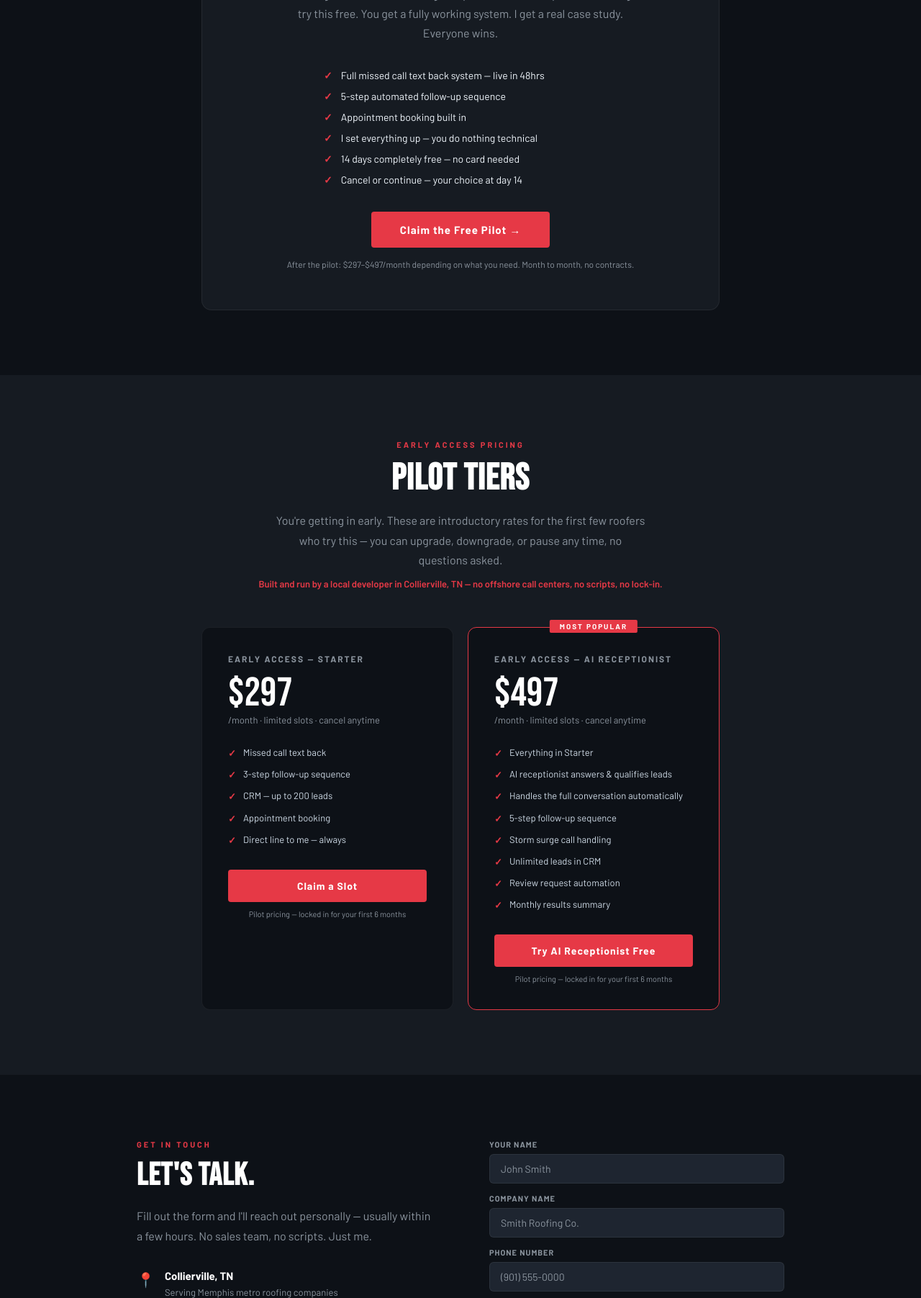
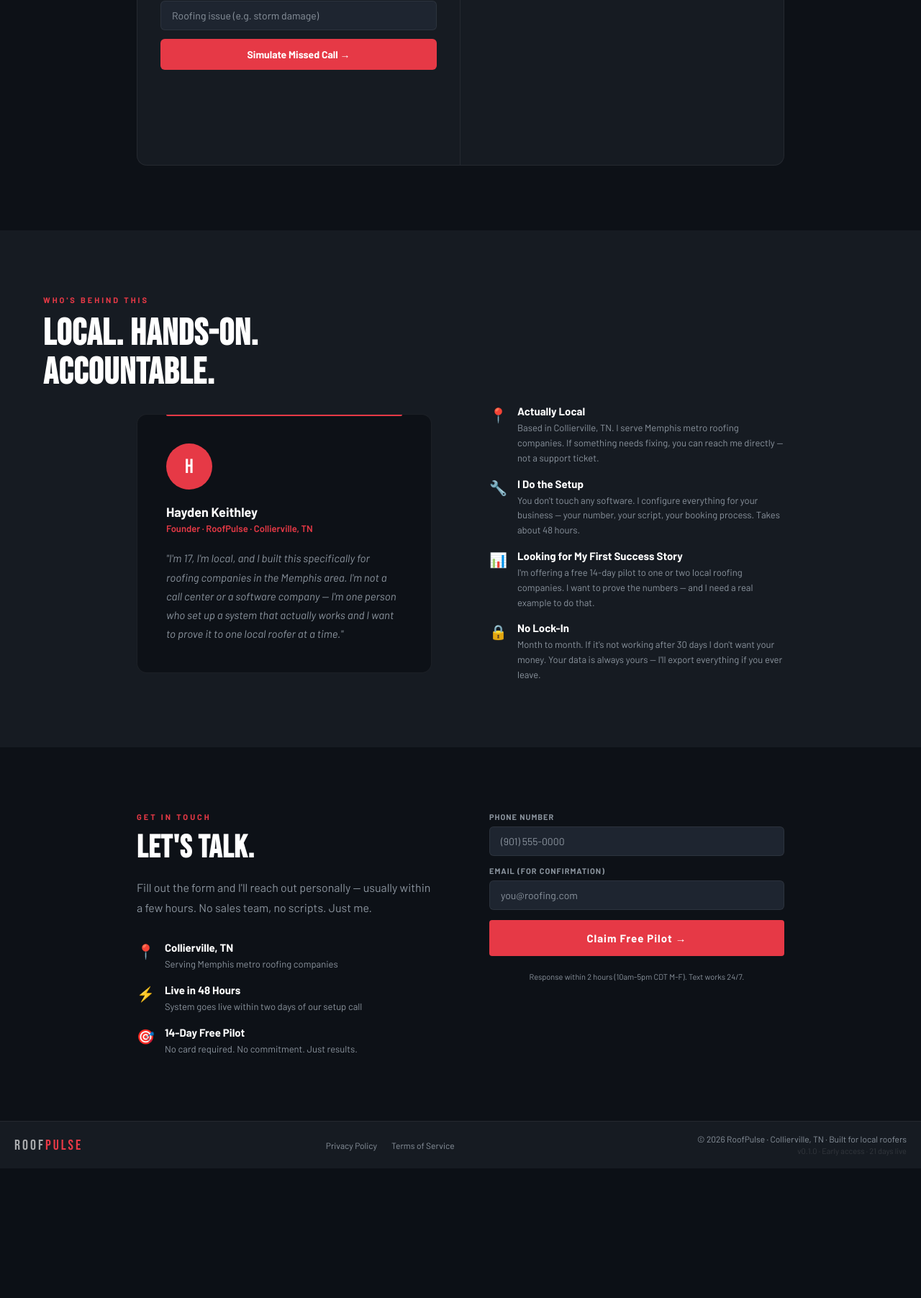
Before and after one commit to Roof-Pulse/RoofPulse-Site, a Flask app: page / in a window 1280 px wide. Shown: the part 4277-6080 px from the top of the page at 72% size. After the commit the page ends 5883 px from the top, so only its background shows below. Run offline with Flask 3, Linux system fonts and the light colour scheme.

Commit message:
Update landing.html

```diff
--- a/templates/landing.html
+++ b/templates/landing.html
@@ -375,31 +375,6 @@
     .pilot-check::before { content: '✓'; color: var(--red); font-weight: 700; flex-shrink: 0; }
     .pilot-fine { font-size: 12px; color: var(--gray); margin-top: 16px; }
 
-    /* ── PRICING ── */
-    .pricing-section { background: var(--dark-2); padding: 90px 60px; }
-    .pricing-grid {
-      display: grid; grid-template-columns: repeat(auto-fit, minmax(280px, 1fr));
-      gap: 20px; max-width: 720px; margin: 52px auto 0;
-    }
-    .price-card {
-      background: var(--dark); border: 1px solid var(--border);
-      border-radius: 12px; padding: 36px; transition: all .3s; position: relative;
-    }
-    .price-card.featured { border-color: var(--red); }
-    .price-card.featured::before {
-      content: 'MOST POPULAR'; position: absolute;
-      top: -11px; left: 50%; transform: translateX(-50%);
-      background: var(--red); color: var(--white);
-      font-size: 10px; font-weight: 700; letter-spacing: 2px;
-      padding: 3px 14px; border-radius: 2px;
-    }
-    .price-name { font-size: 12px; font-weight: 700; letter-spacing: 2px; text-transform: uppercase; color: var(--gray); margin-bottom: 14px; }
-    .price-amount { font-family: 'Bebas Neue', sans-serif; font-size: 56px; color: var(--white); line-height: 1; }
-    .price-period { font-size: 13px; color: var(--gray); margin-bottom: 28px; }
-    .price-features { list-style: none; margin-bottom: 32px; display: flex; flex-direction: column; gap: 11px; }
-    .price-features li { font-size: 13px; color: #cdd9e5; display: flex; align-items: flex-start; gap: 10px; line-height: 1.4; }
-    .price-features li::before { content: '✓'; color: var(--red); font-weight: 700; flex-shrink: 0; margin-top: 1px; }
-
     /* ── CONTACT ── */
     .contact-section { padding: 90px 60px; }
     .contact-grid {
@@ -477,11 +452,9 @@
 <nav>
   <div class="nav-logo">ROOF<span>PULSE</span></div>
   <div class="nav-links">
-    <a href="#how">How It Works</a>
-    <a href="#demo">See the Demo</a>
-    <a href="#founder">About</a>
-    <a href="#contact" class="nav-cta">Talk to Me</a>
-    <a href="#pricing">Pricing</a>
+  <a href="#how">How</a>
+  <a href="#demo">Demo</a>
+  <a href="#pilot" class="nav-cta">Free Pilot</a>
 </div>
 </nav>
 
@@ -508,8 +481,7 @@
     </p>
 
     <div class="hero-actions">
-      <a href="#demo" class="btn-primary">See the Demo</a>
-      <a href="#contact" class="btn-ghost">Talk to Me →</a>
+      <a href="#contact" class="btn-primary">Claim Free Pilot →</a>
     </div>
 
     <div class="hero-trust">
@@ -524,9 +496,32 @@
       <div class="trust-item">
         <div class="trust-dot"></div>
         No contracts, ever
+       <div class="trust-item">
+        <div class="trust-dot"></div>
+        Reply in 2hrs (10am-5pm)
       </div>
     </div>
   </div>
+
+  <!-- PILOT OFFER -->
+<section class="pilot-section" id="pilot">
+  <div class="pilot-card">
+    <div class="pilot-eyebrow">Limited Pilot Offer</div>
+    <h2 class="pilot-title">FREE 14-DAY PILOT<br>FOR LOCAL ROOFERS</h2>
+    <p class="pilot-desc">I'm looking for one or two roofing companies in the Memphis area willing to try this free. You get a fully working system. I get a real case study. Everyone wins.</p>
+
+<div class="pilot-checklist">
+  <div class="pilot-check">Live in 48 hours — I set it up</div>
+  <div class="pilot-check">Texts missed calls in <60s</div>
+  <div class="pilot-check">AI books inspections automatically</div>
+  <div class="pilot-check">14 days free, no card needed</div>
+</div>
+<a href="#contact" class="btn-primary">Claim Free Pilot</a>
+   <p class="pilot-fine" style="font-size: 11px; color: var(--gray); margin-top: 20px;">
+  After pilot: $297–$497/mo (volume-based). Month-to-month.
+</p>
+  </div>
+</section>
 
   <!-- Conversation mockup -->
   <div class="hero-right">
@@ -751,76 +746,6 @@
   </div>
 </section>
 
-<!-- PILOT OFFER -->
-<section class="pilot-section" id="pilot">
-  <div class="pilot-card">
-    <div class="pilot-eyebrow">Limited Pilot Offer</div>
-    <h2 class="pilot-title">FREE 14-DAY PILOT<br>FOR LOCAL ROOFERS</h2>
-    <p class="pilot-desc">I'm looking for one or two roofing companies in the Memphis area willing to try this free. You get a fully working system. I get a real case study. Everyone wins.</p>
-
-    <div class="pilot-checklist">
-      <div class="pilot-check">Full missed call text back system — live in 48hrs</div>
-      <div class="pilot-check">5-step automated follow-up sequence</div>
-      <div class="pilot-check">Appointment booking built in</div>
-      <div class="pilot-check">I set everything up — you do nothing technical</div>
-      <div class="pilot-check">14 days completely free — no card needed</div>
-      <div class="pilot-check">Cancel or continue — your choice at day 14</div>
-    </div>
-
-    <a href="#contact" class="btn-primary" style="font-size:15px;padding:16px 40px;">Claim the Free Pilot →</a>
-    <p class="pilot-fine">After the pilot: $297–$497/month depending on what you need. Month to month, no contracts.</p>
-  </div>
-</section>
-
-<!-- PRICING -->
-<section class="pricing-section" id="pricing">
-  <div style="text-align:center;">
-    <div class="section-label">Early Access Pricing</div>
-    <h2 class="section-title">Pilot Tiers</h2>
-    <p class="section-sub" style="margin:0 auto 12px;">
-      You're getting in early. These are introductory rates for the first few roofers
-      who try this — you can upgrade, downgrade, or pause any time, no questions asked.
-    </p>
-    <p style="font-size:13px;color:var(--red);font-weight:600;margin-bottom:0;">
-      Built and run by a local developer in Collierville, TN — no offshore call centers, no scripts, no lock-in.
-    </p>
-  </div>
-
-  <div class="pricing-grid">
-    <div class="price-card">
-      <div class="price-name">Early Access — Starter</div>
-      <div class="price-amount">$297</div>
-      <div class="price-period">/month · limited slots · cancel anytime</div>
-      <ul class="price-features">
-        <li>Missed call text back</li>
-        <li>3-step follow-up sequence</li>
-        <li>CRM — up to 200 leads</li>
-        <li>Appointment booking</li>
-        <li>Direct line to me — always</li>
-      </ul>
-      <a href="#contact" class="btn-primary" style="width:100%;text-align:center;display:block;">Claim a Slot</a>
-      <p style="font-size:11px;color:var(--gray);text-align:center;margin-top:10px;">Pilot pricing — locked in for your first 6 months</p>
-    </div>
-
-    <div class="price-card featured">
-      <div class="price-name">Early Access — AI Receptionist</div>
-      <div class="price-amount">$497</div>
-      <div class="price-period">/month · limited slots · cancel anytime</div>
-      <ul class="price-features">
-        <li>Everything in Starter</li>
-          <li>AI receptionist answers & qualifies leads</li>
-          <li>Handles the full conversation automatically</li>
-          <li>5-step follow-up sequence</li>
-          <li>Storm surge call handling</li>
-          <li>Unlimited leads in CRM</li>
-          <li>Review request automation</li>
-          <li>Monthly results summary</li>
-      </ul>
-      <a href="#contact" class="btn-primary" style="width:100%;text-align:center;display:block;">Try AI Receptionist Free</a>
-      <p style="font-size:11px;color:var(--gray);text-align:center;margin-top:10px;">Pilot pricing — locked in for your first 6 months</p>
-    </div>
-  </div>
-</section>
 
 <!-- CONTACT -->
 <section class="contact-section" id="contact">
@@ -859,36 +784,19 @@
     <div>
      <form class="contact-form" id="contact-form">
   <div class="form-group">
-          <label class="form-label">Your Name</label>
-          <input class="form-input" type="text" name="name" placeholder="John Smith" required>
-        </div>
-        <div class="form-group">
-          <label class="form-label">Company Name</label>
-          <input class="form-input" type="text" name="company" placeholder="Smith Roofing Co." required>
-        </div>
-        <div class="form-group">
     <label class="form-label">Phone Number</label>
     <input class="form-input" type="tel" name="phone" placeholder="(901) 555-0000" required>
   </div>
   <div class="form-group">
-          <label class="form-label">Email Address</label>
-          <input class="form-input" type="email" name="email" placeholder="you@smithroofing.com" required>
+    <label class="form-label">Email (for confirmation)</label>
+    <input class="form-input" type="email" name="email" placeholder="you@roofing.com" required>
   </div>
-        <div class="form-group">
-          <label class="form-label">How many calls do you think you miss per week?</label>
-          <select class="form-input" name="missed_calls" style="cursor:pointer;">
-            <option value="">Rough estimate</option>
-            <option>1–5 calls</option>
-            <option>5–15 calls</option>
-            <option>15–30 calls</option>
-            <option>30+ calls</option>
-            <option>Honestly not sure</option>
-          </select>
-        </div>
-        <button type="submit" class="btn-primary" style="width:100%;text-align:center;font-size:15px;padding:16px;">
-          Claim My Free Pilot →
+  <button type="submit" class="btn-primary" style="width:100%; font-size:15px; padding:16px;">
+    Claim Free Pilot →
   </button>
-        <p style="font-size:11px;color:var(--gray);text-align:center;margin-top:4px;">No card. No commitment. I'll reach out personally.</p>
+  <p style="font-size:11px; color:var(--gray); text-align:center; margin-top:8px;">
+  Response within 2 hours (10am-5pm CDT M-F). Text works 24/7.
+</p>
 </form>
     </div>
   </div>
```
Lines whose indentation alone changed are shown as unchanged.
